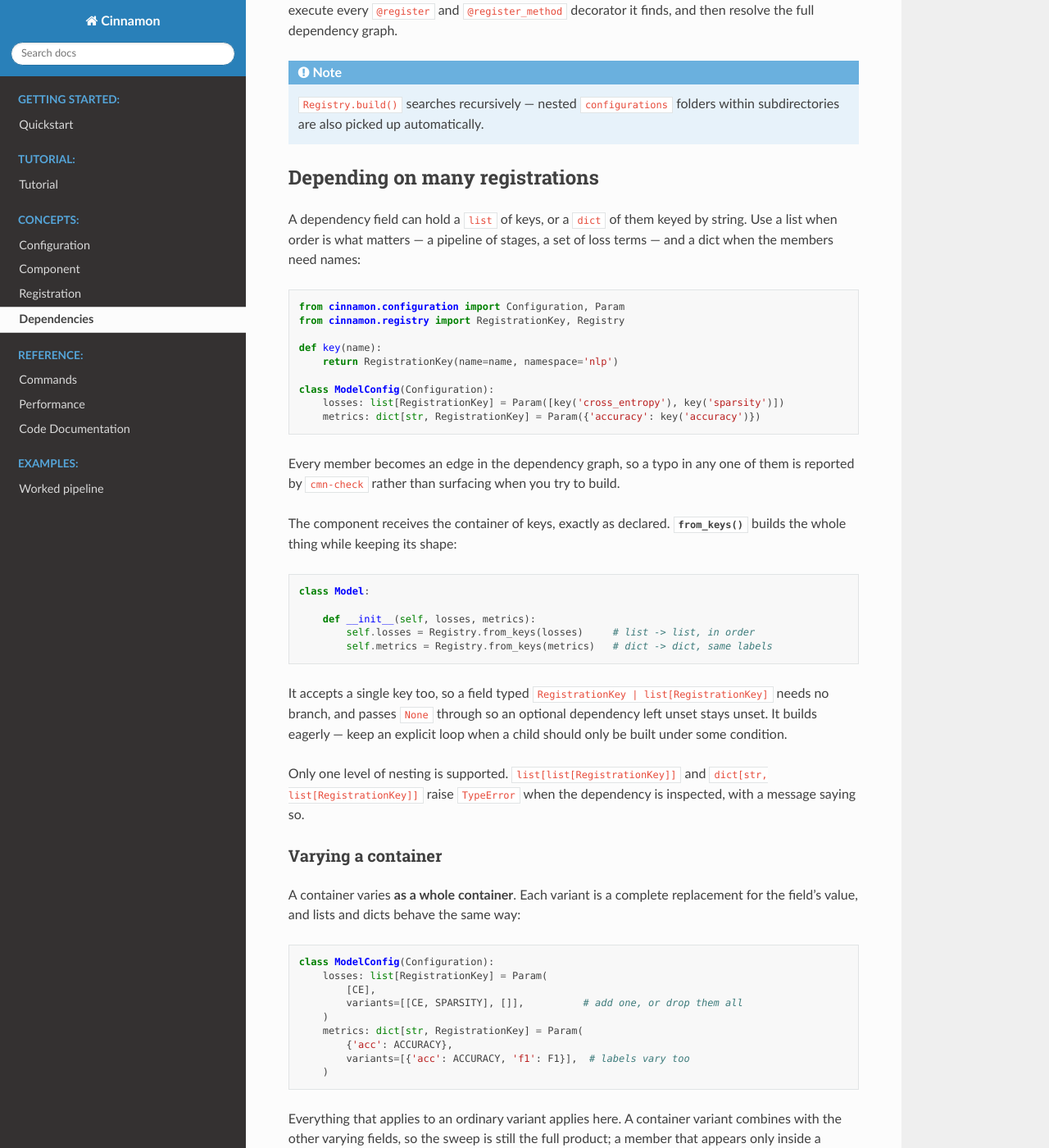
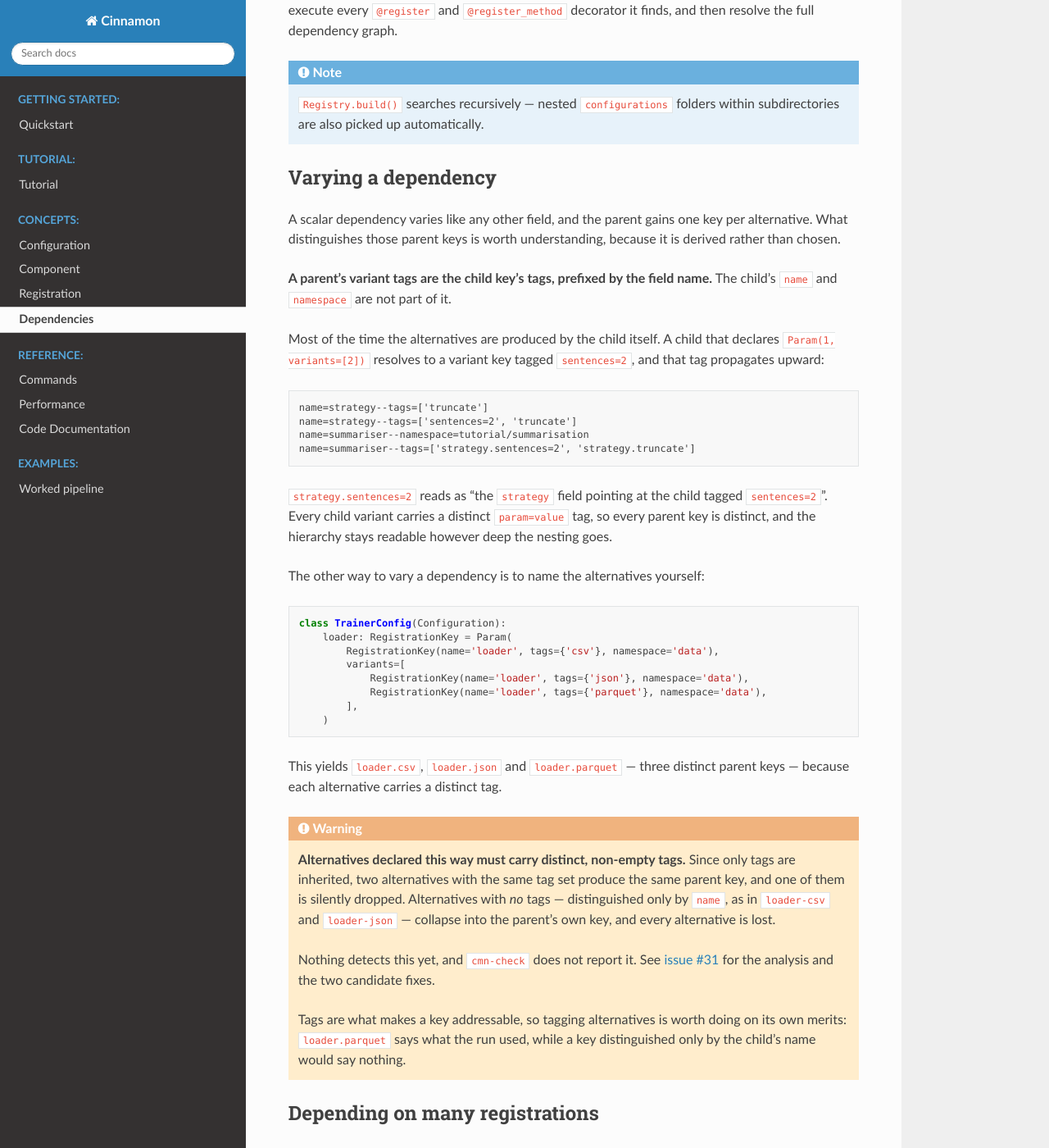
Before and after one commit to nlp-unibo/cinnamon, a Sphinx documentation site: the page built from docsrc/source/dependencies.rst, in a window 1280 px wide and 1400 px high, scrolled down 2847 px. Shown: the whole window at 82% size. Built offline with Sphinx 7.4.7 and the Read the Docs theme 3.1.0, drawn with Linux system fonts in a browser that asks for light colours.

Commit message:
Document how a dependency's variant keys are derived (#32)
A parent's variant tags are the child key's tags, prefixed by the field
name. The child's name and namespace are discarded. That is fine for the
common case -- a child varying its own parameter produces a distinct
`param=value` tag per variant, so `strategy.sentences=2` is distinct from
`strategy.sentences=3` -- and it is a trap for alternatives declared by
hand as `Param(default_key, variants=[keyA, keyB])`, where the author
often distinguishes them by name.

Two alternatives sharing a tag set produce one parent key, and one is
dropped. Alternatives with no tags at all produce no parent variant: the
derived key equals the parent's own key, so `add_edge` writes a self-loop,
the variant configuration is never registered, and the surviving key still
resolves to the default. Nothing warns, and nothing lands in the invalid
set.

This documents the rule and the trap rather than changing behaviour. The
fix that makes all three styles work has to put the child's identity into
the derived tag, which changes the string form of every keyed variant key
-- `valid_keys.json`, scripts holding key strings, tag filters -- and so
needs a major version. Issue #31 records the analysis and the cheaper
detection-only alternative.

`tests/test_keyed_variant_tags.py` pins the behaviour as it stands,
collapse included, so a future change to the tag scheme fails loudly and
takes the documentation with it. It also pins the self-loop, which is the
part `check_registration_graph` cannot see: it runs before expansion, and
expansion is what creates the loop.

```diff
--- a/docsrc/source/dependencies.rst
+++ b/docsrc/source/dependencies.rst
@@ -151,6 +151,65 @@ decorator it finds, and then resolve the full dependency graph.
     ``Registry.build()`` searches recursively — nested ``configurations`` folders
     within subdirectories are also picked up automatically.
 
+
+=============================================
+Varying a dependency
+=============================================
+
+A scalar dependency varies like any other field, and the parent gains one key
+per alternative. What distinguishes those parent keys is worth understanding,
+because it is derived rather than chosen.
+
+**A parent's variant tags are the child key's tags, prefixed by the field
+name.** The child's ``name`` and ``namespace`` are not part of it.
+
+Most of the time the alternatives are produced by the child itself. A child
+that declares ``Param(1, variants=[2])`` resolves to a variant key tagged
+``sentences=2``, and that tag propagates upward:
+
+.. code-block:: text
+
+    name=strategy--tags=['truncate']
+    name=strategy--tags=['sentences=2', 'truncate']
+    name=summariser--namespace=tutorial/summarisation
+    name=summariser--tags=['strategy.sentences=2', 'strategy.truncate']
+
+``strategy.sentences=2`` reads as "the ``strategy`` field pointing at the child
+tagged ``sentences=2``". Every child variant carries a distinct ``param=value``
+tag, so every parent key is distinct, and the hierarchy stays readable however
+deep the nesting goes.
+
+The other way to vary a dependency is to name the alternatives yourself:
+
+.. code-block:: python
+
+    class TrainerConfig(Configuration):
+        loader: RegistrationKey = Param(
+            RegistrationKey(name='loader', tags={'csv'}, namespace='data'),
+            variants=[
+                RegistrationKey(name='loader', tags={'json'}, namespace='data'),
+                RegistrationKey(name='loader', tags={'parquet'}, namespace='data'),
+            ],
+        )
+
+This yields ``loader.csv``, ``loader.json`` and ``loader.parquet`` — three
+distinct parent keys — because each alternative carries a distinct tag.
+
+.. warning::
+    **Alternatives declared this way must carry distinct, non-empty tags.**
+    Since only tags are inherited, two alternatives with the same tag set
+    produce the same parent key, and one of them is silently dropped.
+    Alternatives with *no* tags — distinguished only by ``name``, as in
+    ``loader-csv`` and ``loader-json`` — collapse into the parent's own key, and
+    every alternative is lost.
+
+    Nothing detects this yet, and ``cmn-check`` does not report it. See
+    `issue #31 <https://github.com/nlp-unibo/cinnamon/issues/31>`_ for the
+    analysis and the two candidate fixes.
+
+    Tags are what makes a key addressable, so tagging alternatives is worth
+    doing on its own merits: ``loader.parquet`` says what the run used, while a
+    key distinguished only by the child's name would say nothing.
 
 =============================================
 Depending on many registrations
```
Also changed, not shown: 1 other file.
